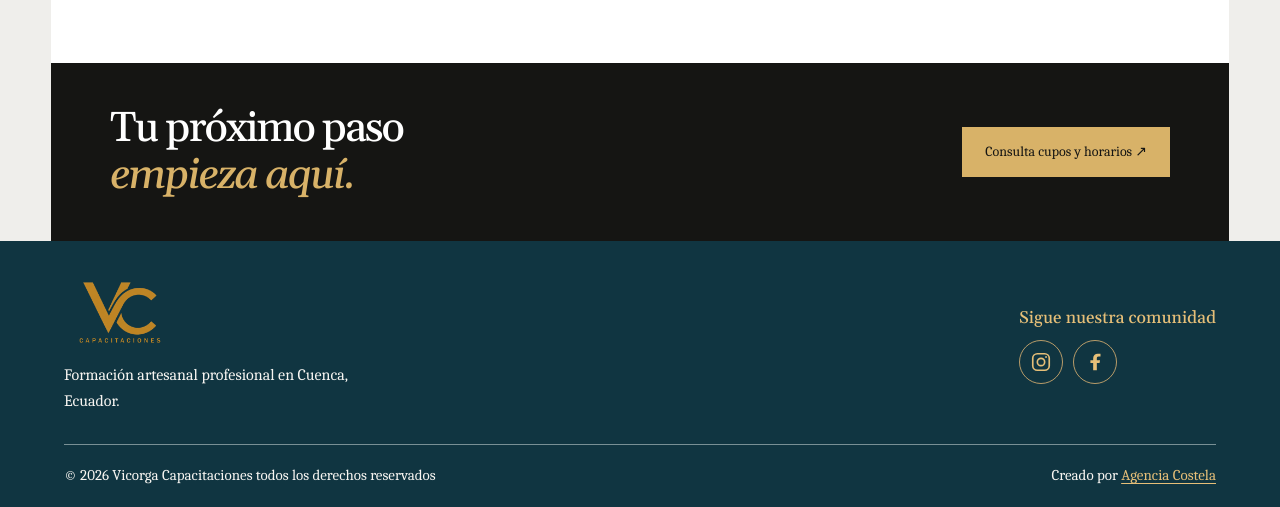
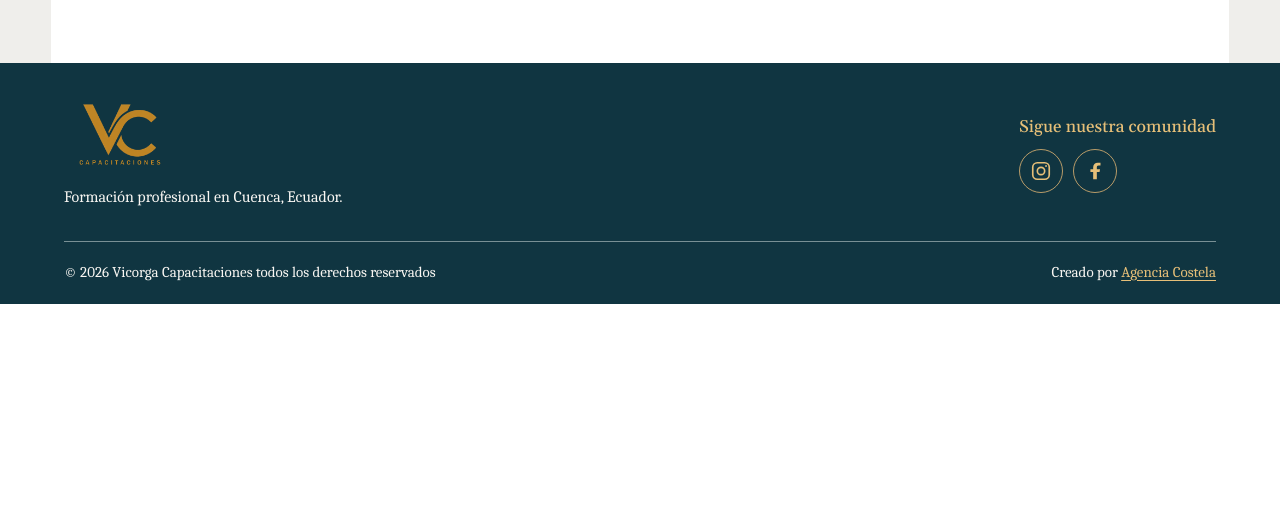
Before and after one commit to ebarreto1993/vicorga-capacitaciones, a plain HTML site: page barberia.html in a window 1280 px wide. Shown: the part 6885-7392 px from the top of the page. After the commit the page ends 7189 px from the top, so only its background shows below. Drawn offline with nearby package versions, Linux system fonts and the light colour scheme.

Commit message:
Simplify footer description and remove closing banners

```diff
--- a/barberia.html
+++ b/barberia.html
@@ -61,14 +61,14 @@
       </div>
     </section>
     <section class="wrap location" id="ubicacion" aria-labelledby="location-title"><div class="location-card"><div class="location-info"><p class="eyebrow">TE ESPERAMOS EN NUESTRO NUEVO LOCAL</p><h2 id="location-title">Tu próximo paso<br>empieza <em>aquí.</em></h2><span class="line"></span><address><strong>Av. Guapondelig y Gustavo Lemus</strong><span>Cuenca, Ecuador</span></address><div class="location-contact"><a href="tel:+593969124761">Llámanos <strong>096 912 4761 ↗</strong></a><a href="mailto:v.capacitacion2027@gmail.com">Escríbenos <strong>v.capacitacion2027@gmail.com ↗</strong></a></div><a class="button" href="https://maps.app.goo.gl/Atcrpauhwo8GaFm76" target="_blank" rel="noopener">Cómo llegar ↗</a></div><div class="location-map"><iframe title="Mapa del nuevo local de Vicorga Capacitaciones, Av. Guapondelig y Gustavo Lemus, Cuenca" src="https://www.google.com/maps?q=-2.9013704,-78.991932&amp;z=18&amp;output=embed" loading="lazy" referrerpolicy="no-referrer-when-downgrade" allowfullscreen></iframe><a class="map-label" href="https://maps.app.goo.gl/Atcrpauhwo8GaFm76" target="_blank" rel="noopener">Ver ubicación en Google Maps ↗</a></div></div></section>
-    <section class="closing"><div class="wrap"><h2>Tu próximo paso<br><em>empieza aquí.</em></h2><a class="button" href="https://wa.me/593969124761" data-contact target="_blank" rel="noopener">Consulta cupos y horarios ↗</a></div></section>
+
   </main>
   <footer class="site-footer" id="contacto">
   <div class="wrap site-footer-inner">
     <div class="site-footer-main">
       <div class="site-footer-brand">
         <a class="brand" href="index.html"><img src="assets/images/logo_vicorga.png" alt="Vicorga Capacitaciones"></a>
-        <p>Formación artesanal profesional en Cuenca, Ecuador.</p>
+        <p>Formación profesional en Cuenca, Ecuador.</p>
       </div>
       <div>
         <h3>Sigue nuestra comunidad</h3>
```
Also changed, not shown: cosmiatria.html (+2 -2 lines), curso.html (+2 -2 lines), dist/barberia.html (+2 -2 lines), dist/cosmiatria.html (+2 -2 lines), dist/curso.html (+2 -2 lines), dist/index.html (+2 -2 lines), dist/lashista.html (+2 -2 lines), dist/maestra-belleza.html (+2 -2 lines), dist/maquillaje.html (+2 -2 lines), dist/micropigmentacion.html (+2 -2 lines), dist/tatuajes.html (+2 -2 lines), dist/unas.html (+2 -2 lines), index.html (+2 -2 lines), lashista.html (+2 -2 lines), 5 more files.
